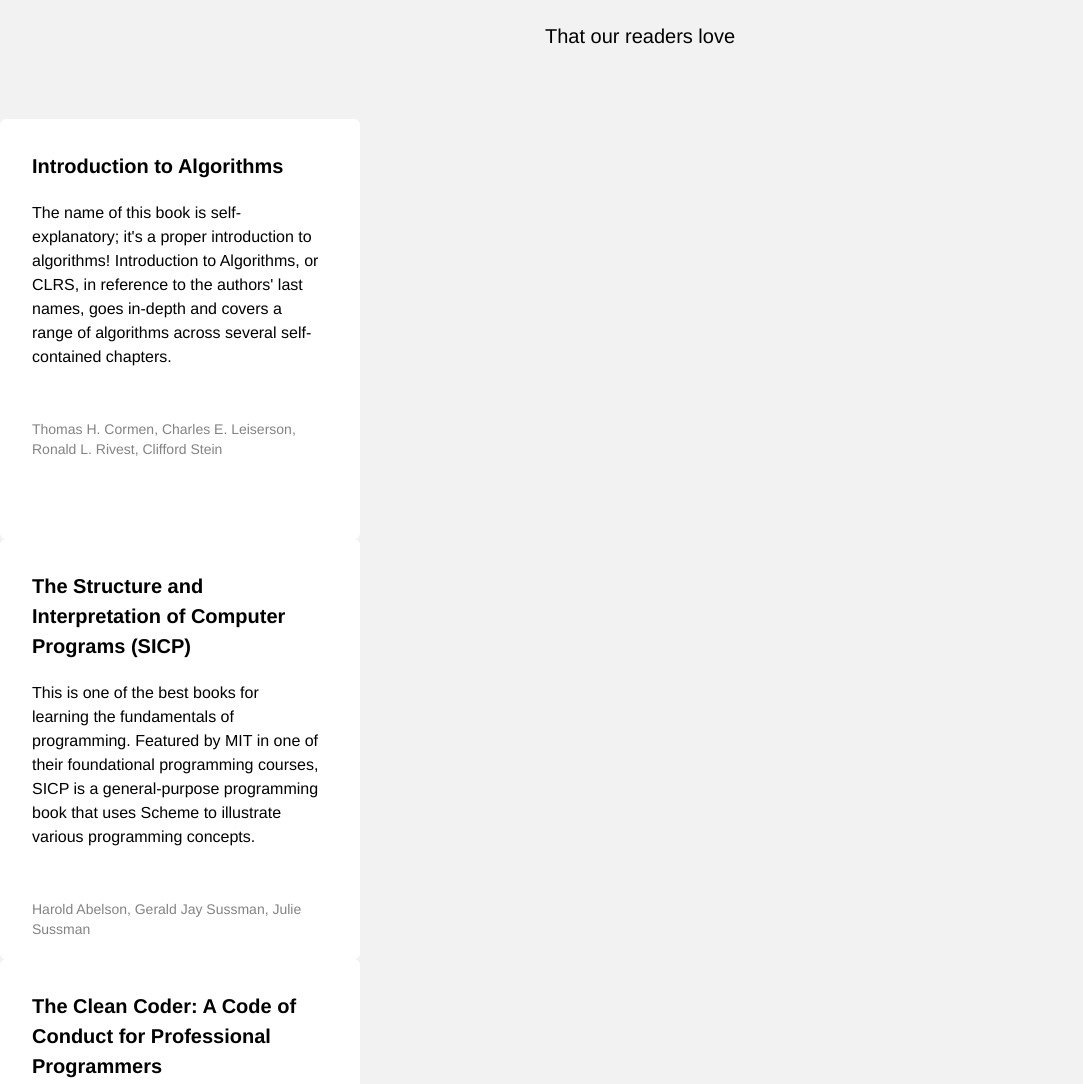
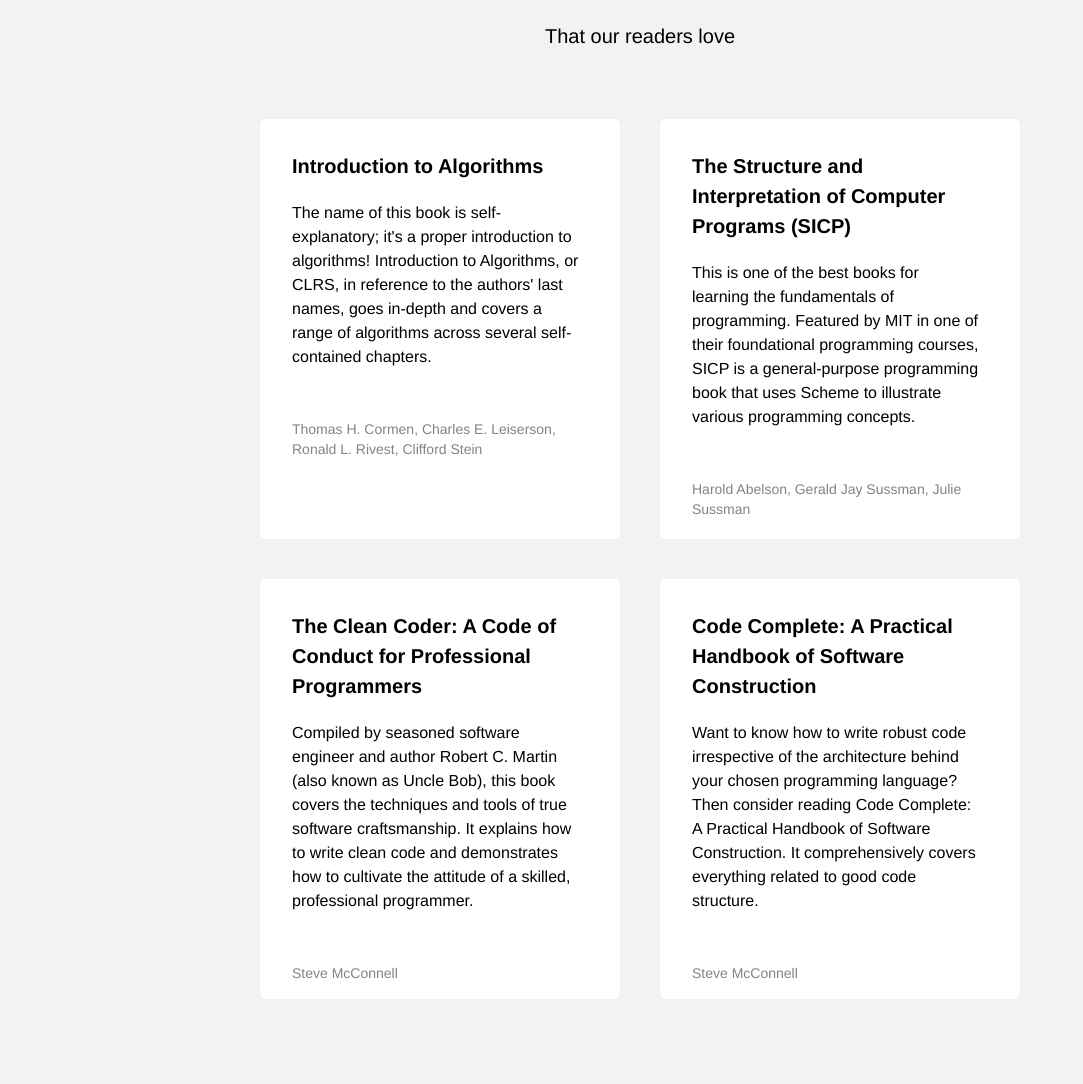
Before and after one commit to SabinaWinehouse/web_project_1-main, a plain HTML site: page index.html in a window 1280 px wide. Shown: the part 955-2039 px from the top of the page, without its empty margins (0-1083 px from the left). Drawn offline with Linux system fonts and the light colour scheme.

Commit message:
Update index.html

```diff
--- a/index.html
+++ b/index.html
@@ -51,7 +51,7 @@
           <h2 class="staff__title">Staff picks</h2>
           <p class="staff__subtitle">That our readers love</p>
 
-          <div class="card__section">
+          <div class="staff__cards">
             <div class="card">
               <div class="card__content">
                 <h4 class="card__title">Introduction to Algorithms</h4>
```
